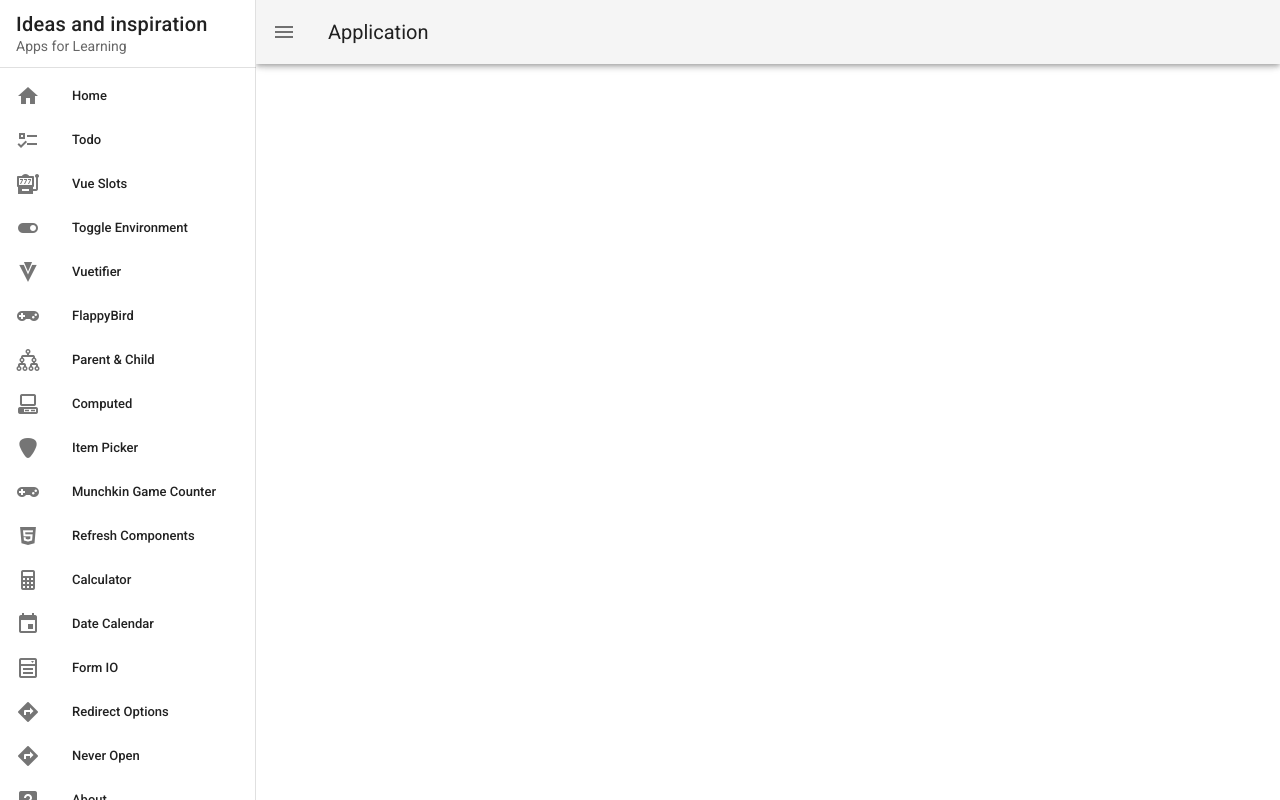
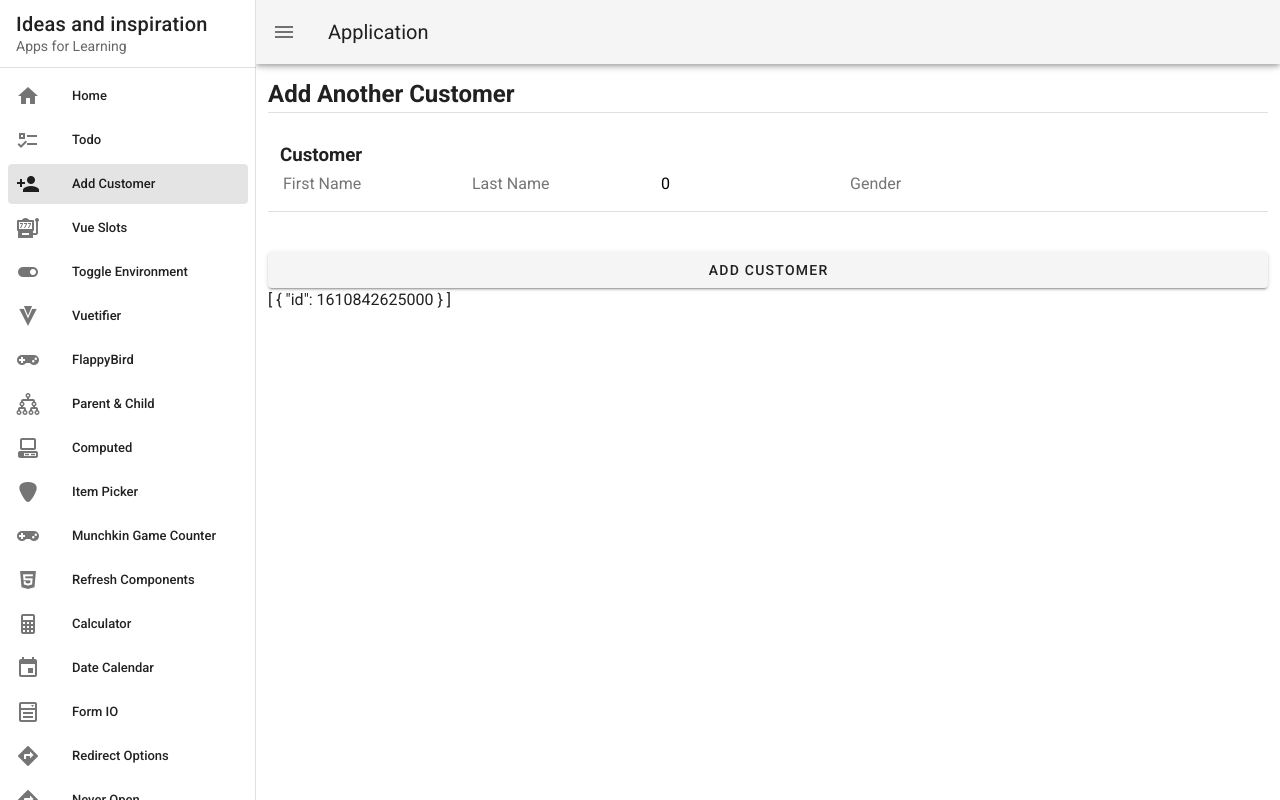
Before and after one commit to temaari/multipurpose-app, a Vue app: page /AddCustomer in a window 1280 px wide. Built offline with nearby package versions, Linux system fonts and the light colour scheme.

Commit message:
add add customer

```diff
--- a/src/App.vue
+++ b/src/App.vue
@@ -57,6 +57,7 @@
 			items: [
 					{ title: 'Home', icon: 'mdi-home', to:'/'},
 					{ title: 'Todo', icon: 'mdi-format-list-checks', to: '/todo' },
+					{ title: 'Add Customer', icon: 'mdi-account-plus', to: '/AddCustomer' },
 					{ title: 'Vue Slots', icon: 'mdi-slot-machine', to: '/Slots' },
 					{ title: 'Toggle Environment', icon: 'mdi-toggle-switch', to: '/ToggleProd' },
 					{ title: 'Vuetifier', icon: 'mdi-vuetify', to: '/Vuetifier' },
--- /dev/null
+++ b/src/Components/AddCustomer/Customer.vue
@@ -0,0 +1,66 @@
+<template>
+	<div class="pa-3" >
+		<h3>Customer</h3>
+		<input type="text" name="firstname" placeholder="First Name" v-model="firstName" />
+		<input type="text" name="lastname" placeholder="Last Name" v-model="lastName" />
+		<input type="number" name="age" placeholder="Age" v-model="age" />
+		<input type="text" name="gender" placeholder="Gender" v-model="gender" />
+	</div>
+</template>
+
+<script>
+export default {
+	data() {
+		return {
+			id: 0,
+			firstName: '',
+			lastName: '',
+			age: 0,
+			gender: '',
+		}
+	},
+	mounted() {
+		this.id = this.elementId.id
+		this.firstName = this.elementId.firstName != null ? this.elementId.firstName : ''
+		this.lastName = this.elementId.lastName != null ? this.elementId.lastName : ''
+		this.age = this.elementId.age != null ? this.elementId.age : 0
+		this.gender = this.elementId.gender != null ? this.elementId.gender : ''
+	},
+	props: {
+		elementId: Object,
+	},
+	watch: {
+		firstName : function (data) {
+			this.updateCustomer(data, 'firstName')
+		},
+		lastName : function (data) {
+			this.updateCustomer(data, 'lastName')
+		},
+		age : function (data) {
+			this.updateCustomer(data, 'age')
+		},
+		gender : function (data) {
+			this.updateCustomer(data, 'gender')
+		},
+	},
+	methods: {
+		updateCustomer(data, dataName) {
+			this.$emit('input', {
+				object: 'customers',
+				id: this.id,
+				dataName: dataName,
+				value: data
+			})
+		}
+	},
+	props: {
+		elementId: Number,
+	},
+}
+</script>
+
+<style scoped>
+	input {
+		padding: 3px;
+	}
+</style>
--- a/src/router/index.js
+++ b/src/router/index.js
@@ -19,6 +19,11 @@ const routes = [
 		path: '/FlappyBird',
 		name: 'FlappyBird',
 		component: () => import('../views/FlappyBird.vue')
+	},
+	{
+		path: '/AddCustomer',
+		name: 'AddCustomer',
+		component: () => import('../views/AddCustomer.vue')
 	},
 	{
 		path: '/Slots',
--- /dev/null
+++ b/src/views/AddCustomer.vue
@@ -0,0 +1,51 @@
+<template>
+	<div class="pa-3" >
+		<h2>Add Another Customer</h2>
+		<v-divider class="pa-2" ></v-divider>
+		<div v-for="customer in customers" >
+				<customer :element-id="customer" v-model="update" ></customer>
+				<v-btn @click="remove(customer.id)" v-if="customers.length > 1" block >Remove {{customer.id}}</v-btn>
+				<v-divider class="pa-2" ></v-divider>
+		</div><br>
+		<v-btn block @click="add()" >Add Customer</v-btn>
+		<div>{{ customers }}</div>
+	</div>
+</template>
+
+<script>
+	import Customer from '../components/AddCustomer/Customer'
+	export default {
+		data() {
+			return {
+				update: {},
+				customers: [{ id: Date.now() }],
+			}
+		},
+		watch: {
+			update: function (data) {
+				this[data['object']].forEach((el) => {
+					if (el.id === data['id']) {
+						el[data['dataName']] = data['value']
+					}
+				})
+			}
+		},
+		methods: {
+			add() {
+				this.customers.push({ id: Date.now() })
+			},
+			remove(id) {
+				this.customers = this.customers.filter(customer => customer.id !== id)
+			}
+		},
+		components: {
+			Customer: Customer,
+		},
+	}
+</script>
+
+<style scoped>
+	button {
+
+	}
+</style>
```
